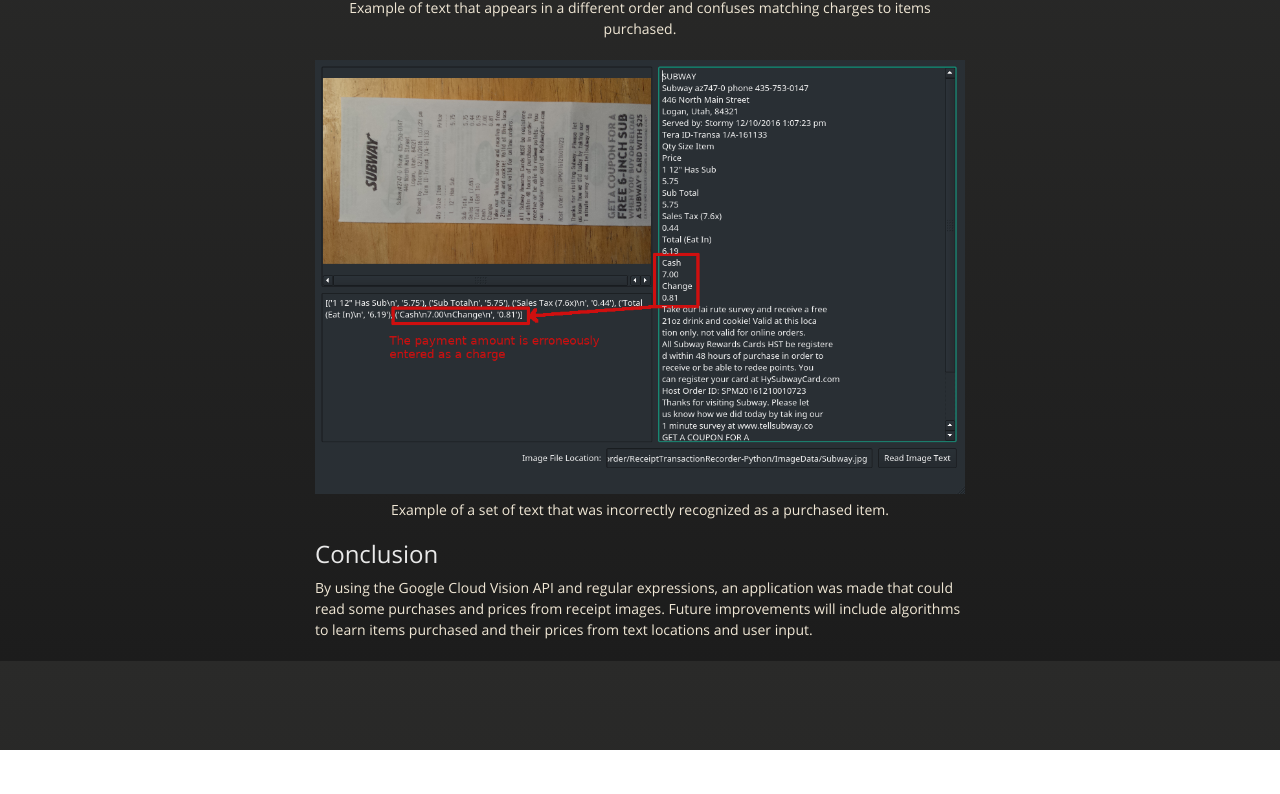
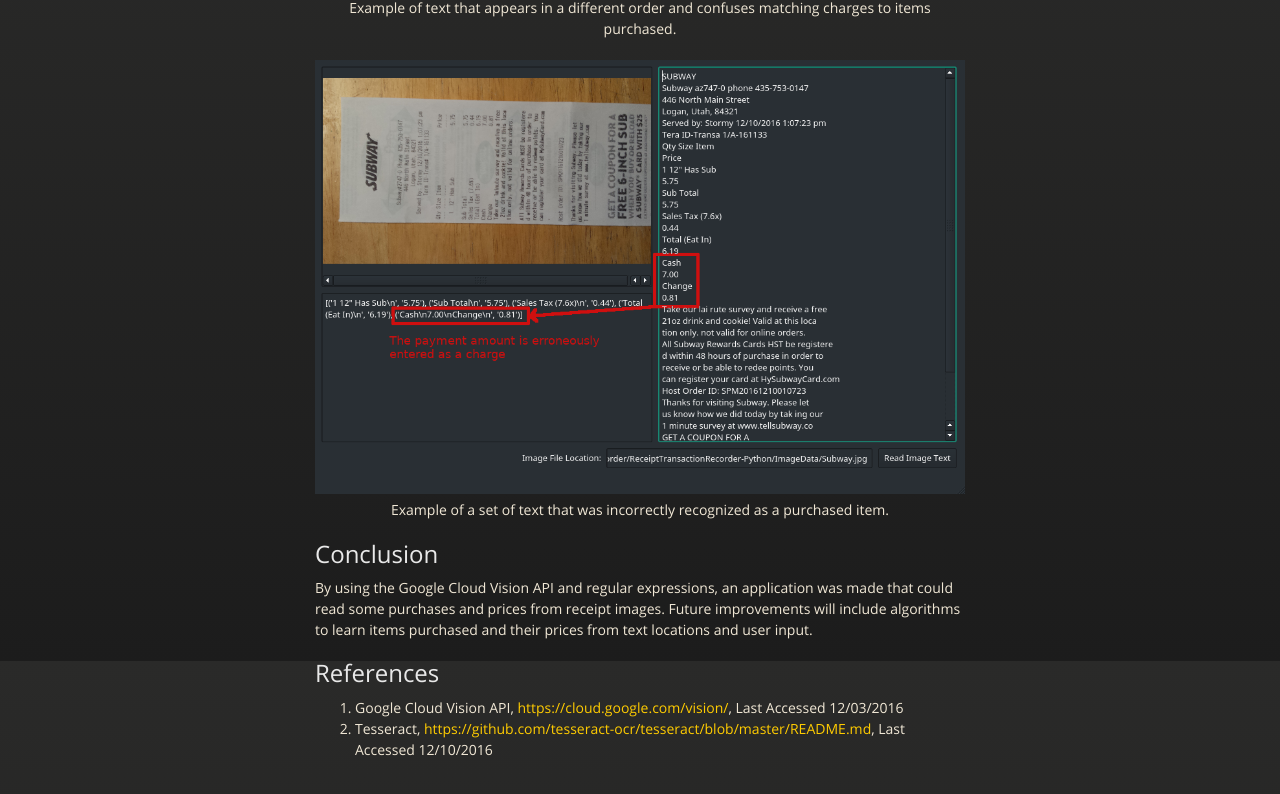
Before and after one commit to kburgon/Receipt-Transaction-Recorder, a plain HTML site: page index.html in a window 1280 px wide. Shown: the part 3339-4133 px from the top of the page. Before the commit the page ends 4089 px from the top, so only its background shows below. Drawn offline with nearby package versions, Linux system fonts and the light colour scheme.

Commit message:
Adds references to web page

```diff
--- a/index.html
+++ b/index.html
@@ -92,6 +92,14 @@
 <a id="conculsion" class="anchor" href="#conculsion" aria-hidden="true"><span aria-hidden="true" class="octicon octicon-link"></span></a>Conclusion</h2>
 
 <p>By using the Google Cloud Vision API and regular expressions, an application was made that could read some purchases and prices from receipt images.  Future improvements will include algorithms to learn items purchased and their prices from text locations and user input.</p>
+
+<h2>
+<a id="references" class="anchor" href="#references" aria-hidden="true"><span aria-hidden="true" class="octicon octicon-link"></span></a>References</h2>
+
+<ol>
+    <li>Google Cloud Vision API, <a href="https://cloud.google.com/vision/">https://cloud.google.com/vision/</a>, Last Accessed 12/03/2016</li>
+    <li>Tesseract, <a href="https://github.com/tesseract-ocr/tesseract/blob/master/README.md">https://github.com/tesseract-ocr/tesseract/blob/master/README.md</a>, Last Accessed 12/10/2016</li>
+</ol>
       </section>
 
     </div>
```
